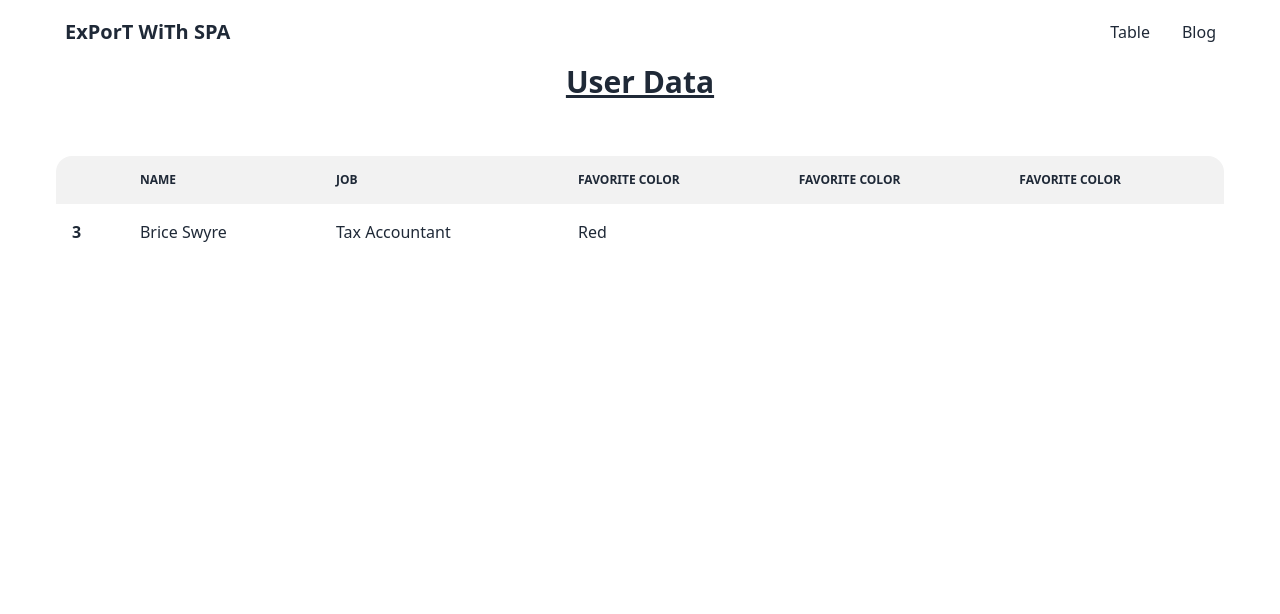
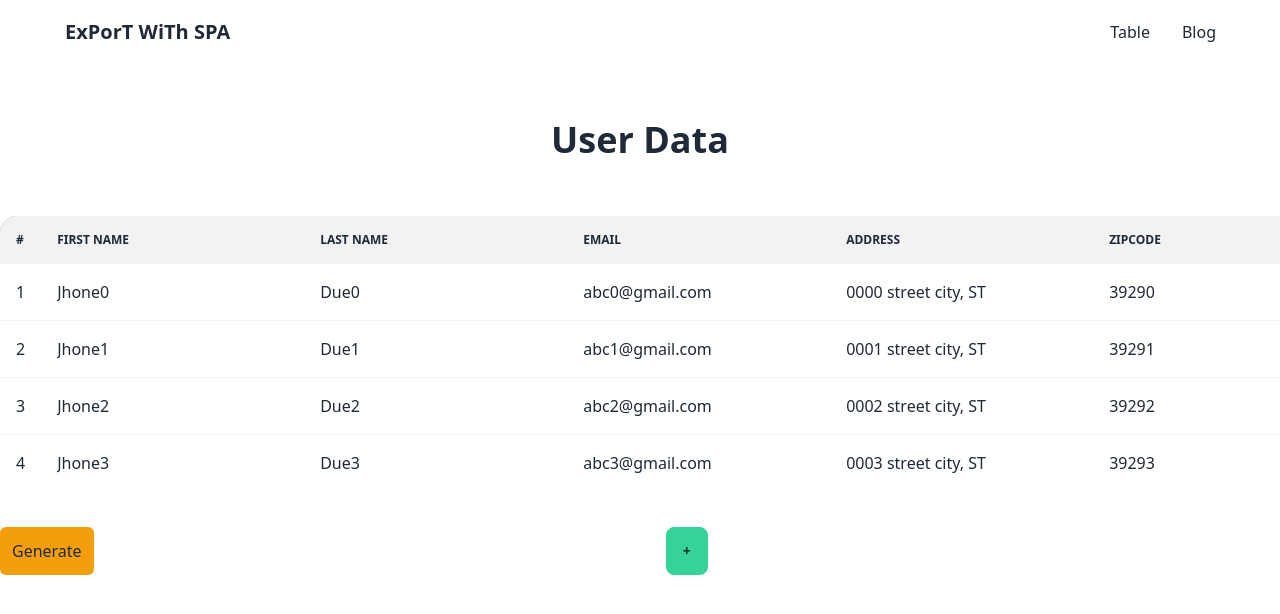
Before and after one commit to Hamed-Hasan/export-csv-table-with-spa, a React (Create React App) app: page / in a window 1280 px wide. Shown: the top 614 px of the page. Built offline with nearby package versions, Linux system fonts and the light colour scheme.

Commit message:
completed

```diff
--- a/src/Components/ExportButton/ExportButton.js
+++ b/src/Components/ExportButton/ExportButton.js
@@ -1,11 +1,11 @@
 import React from 'react';
 import { CSVLink } from 'react-csv';
 
-const ExportButton = () => {
+const ExportButton = ({csvData, filName}) => {
     return (
         <div>
-            <button>
-                <CSVLink>
+            <button className="bg-amber-500 p-3 rounded-md">
+                <CSVLink data={csvData} filName={filName}>
                     Generate
                 </CSVLink>
             </button>
--- a/src/Components/Table/Table.js
+++ b/src/Components/Table/Table.js
@@ -1,40 +1,46 @@
+
 import React, { useState } from 'react';
+import ExportButton from '../ExportButton/ExportButton';
+
 
 const Table = () => {
-    const [row, setRow] = useState(3);
-    const [obj, setObj] = useState({});
+  let [row, setRow] = useState(3);
+  let [obj, setObj] = useState({});
   let custs = [];
   for (let i = 0; i <= row; i++) {
     custs.push({
-            firstName: `first${i}`,
-            lastName: `last${i}`,
-            email: `email${i}`,
-            address: `address${i}`,
-            zipCode: `zipCode${i}`,
+      firstName: `Jhone${i}`,
+      lastName: `Due${i}`,
+      email: `abc${i}@gmail.com`,
+      address: `000${i} street city, ST`,
+      zipcode: `3929${i}`,
+      location: `932${i}`,
+      time: `22${i}`,
     });
   }
   return (
-        <div className='container mx-auto'>
-            <h1 className="font-bold underline text-3xl">User Data</h1>
+    <div className="container mx-auto">
+      <div className="">
+        <h3 className="py-14 text-4xl font-bold">User Data</h3>
 
-            <div className="mt-14 px-14">
-            <div class="overflow-x-auto">
-  <table class="table w-full">
+      </div>
 
-    <thead>
+     <div className="overflow-x-auto">
+     <table className="table w-full">
+        <thead className="bg-slate-400">
           <tr>
-        <th></th>
-        <th>Name</th>
-        <th>Job</th>
-        <th>Favorite Color</th>
-        <th>Favorite Color</th>
-        <th>Favorite Color</th>
+            <th>#</th>
+            <th>First Name</th>
+            <th>Last Name</th>
+            <th>Email</th>
+            <th>Address</th>
+            <th>Zipcode</th>
+            <th>Location</th>
+            <th>Time</th>
           </tr>
         </thead>
         <tbody>
-
-     {
-        custs.map((single, index) => {
+          {custs.map((single, index) => {
             const changeFirstName = (e) => {
               custs[index].firstName = e.target.value;
             };
@@ -47,22 +53,81 @@ const Table = () => {
             const changeAddress = (e) => {
               custs[index].address = e.target.value;
             };
-            const changeZipCode = (e) => {
-                custs[index].zipCode = e.target.value;
+            const changeLocation = (e) => {
+              custs[index].location = e.target.value;
             };
-        })
-     }
-
-      <tr>
-        <th>3</th>
-        <td>Brice Swyre</td>
-        <td>Tax Accountant</td>
-        <td>Red</td>
+            const chagneZipCode = (e) => {
+              custs[index].zipcode = e.target.value;
+            };
+            const changeTime = (e) => {
+              custs[index].time = e.target.value;
+            };
+            return (
+              <tr key={index}>
+                <td>{index + 1}</td>
+                <td>
+                  <input
+                    type="text"
+                    onChange={changeFirstName}
+                    defaultValue={single.firstName}
+                  />
+                </td>
+                <td>
+                  <input
+                    type="text"
+                    onChange={changeLastName}
+                    defaultValue={single.lastName}
+                  />
+                </td>
+                <td>
+                  <input
+                    type="text"
+                    onChange={changeEmail}
+                    defaultValue={single.email}
+                  />
+                </td>
+                <td>
+                  <input
+                    type="text"
+                    onChange={changeAddress}
+                    defaultValue={single.address}
+                  />
+                </td>
+                <td>
+                  <input
+                    type="text"
+                    onChange={chagneZipCode}
+                    defaultValue={single.zipcode}
+                  />
+                </td>
+                <td>
+                  <input
+                    type="text"
+                    onChange={changeLocation}
+                    defaultValue={single.location}
+                  />
+                </td>
+                <td>
+                  <input
+                    type="text"
+                    onChange={changeTime}
+                    defaultValue={single.time}
+                  />
+                </td>
               </tr>
+            );
+          })}
         </tbody>
       </table>
      </div>
-
+    <div className="flex mt-9">
+    <ExportButton csvData={custs} fileName={"export table"} />
+      <button
+        className="d-block mx-auto btn btn-success"
+        onClick={() => setRow(row++)}
+      >
+        +
+      </button>
     </div>
     </div>
   );
```
Lines whose indentation alone changed are shown as unchanged.
